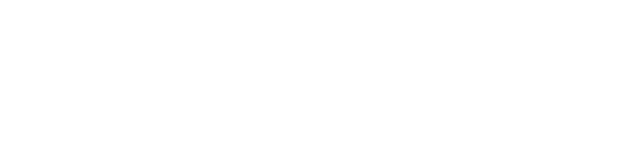
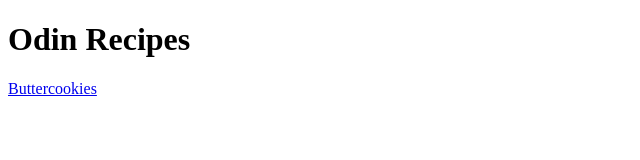
Before and after one commit to Zaltman/odin-recipes, a plain HTML site: page index.html in a window 1280 px wide. Shown: the whole page, without its empty margins (0-640 px from the left). Drawn offline with Linux system fonts and the light colour scheme.

Commit message:
Added recipes folder  and buttercookies.html

```diff
--- a/index.html
+++ b/index.html
@@ -5,5 +5,9 @@
     <title>Recipes I don't reccomend</title>
 
 </head>
+<body>
 
+    <h1>Odin Recipes</h1>
+    <a href="recipes/buttercookies.html"> Buttercookies</a>
+</body>
 </html>
```
Also changed, not shown: recipes/buttercookies.html (added, +13 -0 lines).
